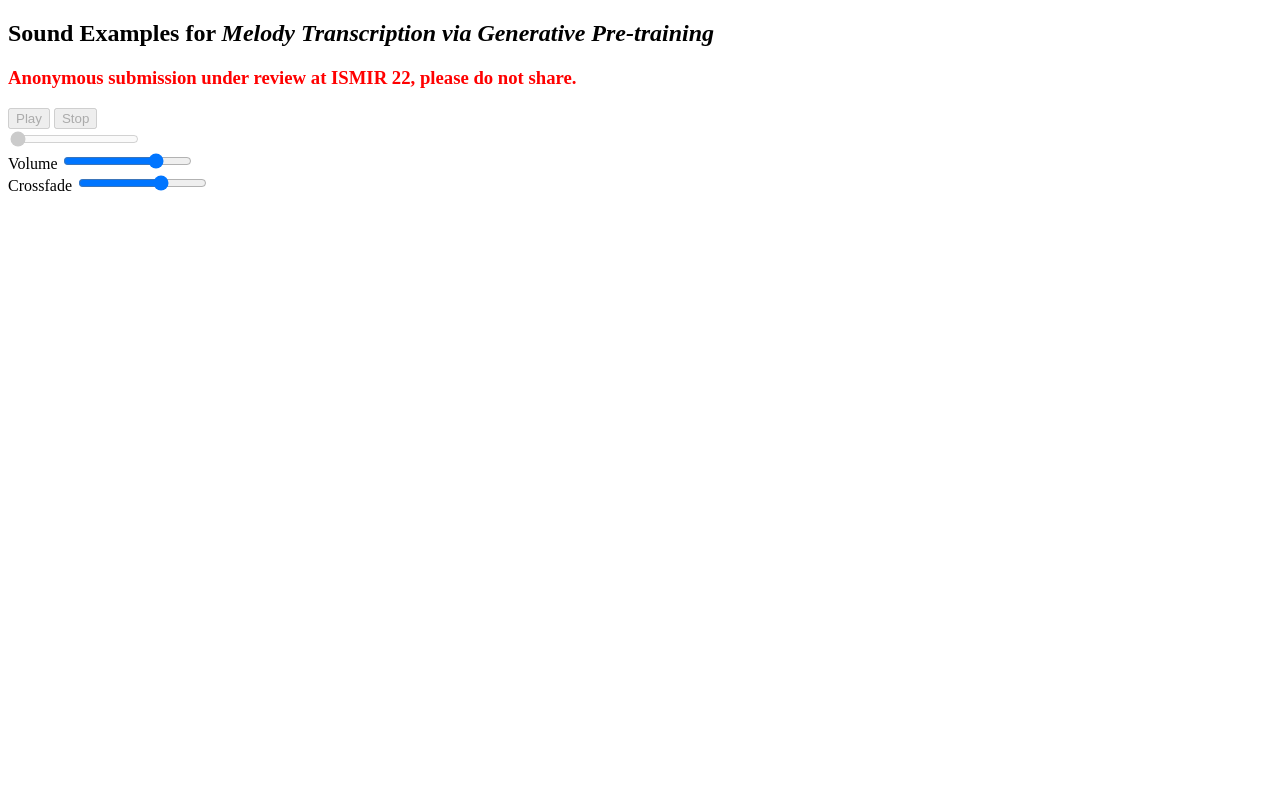
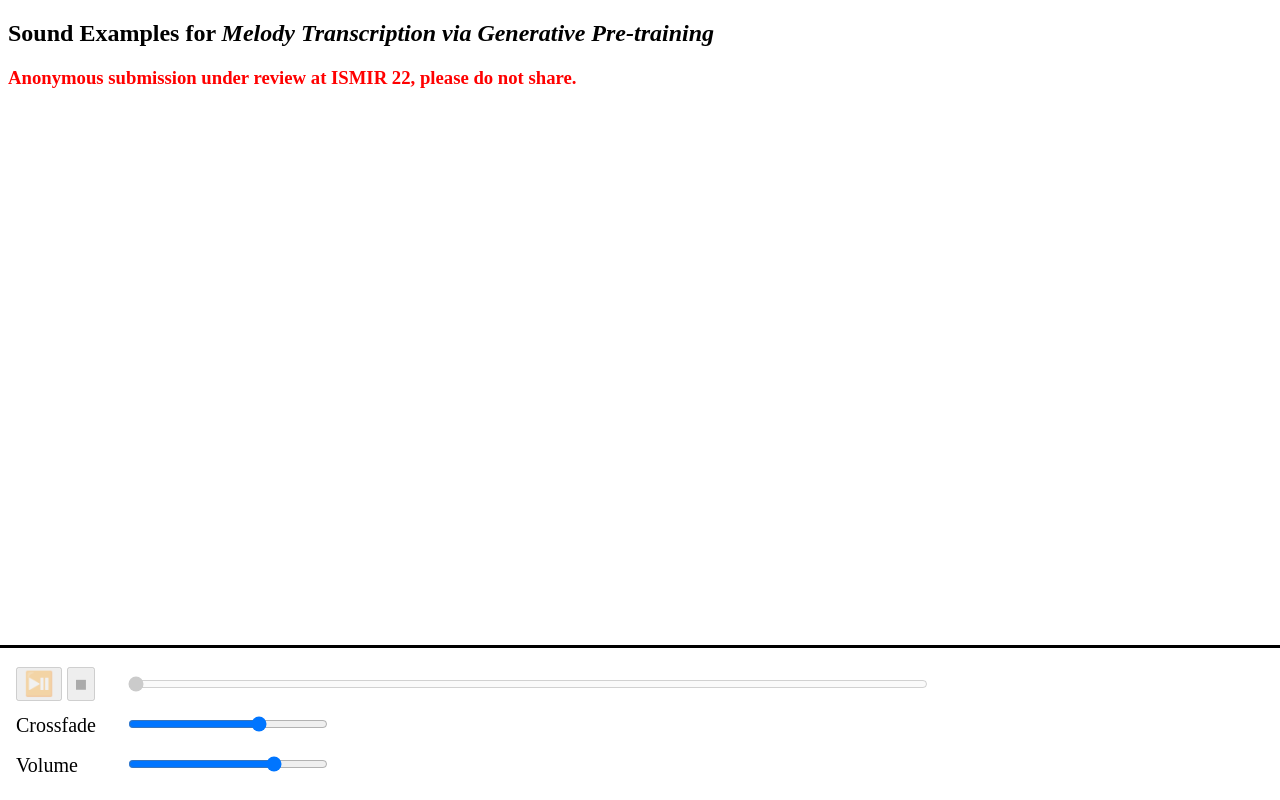
Before and after one commit to chrisdonahue/sheetsage, a plain HTML site: page index.html in a window 1280 px wide. Drawn offline with nearby package versions, Linux system fonts and the light colour scheme; no server answers.

Commit message:
Styled playback and ready for population

```diff
--- a/index.html
+++ b/index.html
@@ -95,24 +95,30 @@
         </div>
       </div>
 
-      <div id="playback">
-        <div id="playback-transport-container">
-          <div>
-            <button id="toggle" disabled>Play</button>
-            <button id="stop" disabled>Stop</button>
+      <div id="footer">
+        <div class="footer-row">
+          <div class="footer-cell-label">
+            <button id="toggle" disabled>⏯️</button>
+            <button id="stop" disabled>⏹</button>
           </div>
-          <div>
+          <div class="footer-cell-range">
             <input id="transport" type="range" min="0" max="1000" value="0" />
           </div>
         </div>
-        <div id="playback-controls-container">
-          <div>
+        <div class="footer-row">
+          <div class="footer-cell-label">
+            <label>Crossfade</label>
+          </div>
+          <div class="footer-cell-range">
+            <input id="xfade" type="range" min="0" max="1000" value="666" />
+          </div>
+        </div>
+        <div class="footer-row">
+          <div class="footer-cell-label">
             <label>Volume</label>
+          </div>
+          <div class="footer-cell-range">
             <input id="volume" type="range" min="0" max="1000" value="750" />
-          </div>
-          <div>
-            <label>Crossfade</label>
-            <input id="xfade" type="range" min="0" max="1000" value="666" />
           </div>
         </div>
       </div>
--- a/script.js
+++ b/script.js
@@ -13,12 +13,6 @@ window.ismir = window.ismir || {};
       "https://chrisdonahue.com/ismir2022/static/input.mp3",
       "https://chrisdonahue.com/ismir2022/static/transcription.mp3"
     );
-    if (loaded) player.play();
-    /*
-    const player = new Tone.Player().toDestination();
-    await player.load("https://chrisdonahue.com/ismir2022/static/input.mp3");
-    player.start();
-    */
   }
 
   async function init() {}
--- a/style.css
+++ b/style.css
@@ -0,0 +1,42 @@
+#footer {
+  display: table;
+  position: fixed;
+  padding: 16px;
+  bottom: 0;
+  left: 0;
+  right: 0;
+  width: 100%;
+  border-top: 3px solid;
+}
+
+.footer-row {
+  display: table-row;
+}
+
+.footer-cell-label {
+  display: table-cell;
+  width: 100px;
+  font-size: 20px;
+}
+
+.footer-cell-range {
+  display: table-cell;
+}
+
+input[type="range"] {
+  width: 90%;
+  margin: 12px;
+  max-width: 800px;
+}
+
+button {
+  font-size: 24px;
+}
+
+#volume {
+  max-width: 200px;
+}
+
+#xfade {
+  max-width: 200px;
+}
```
